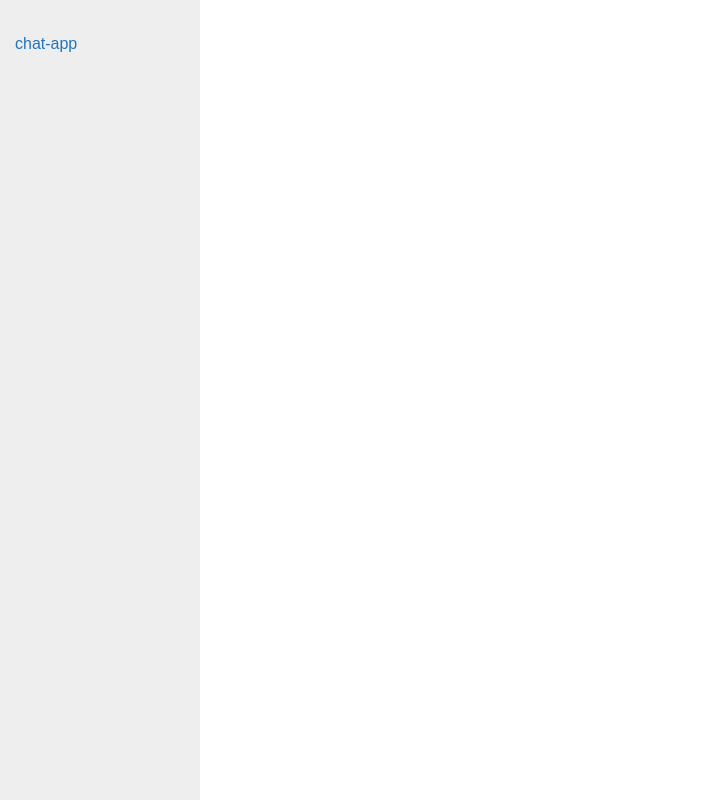
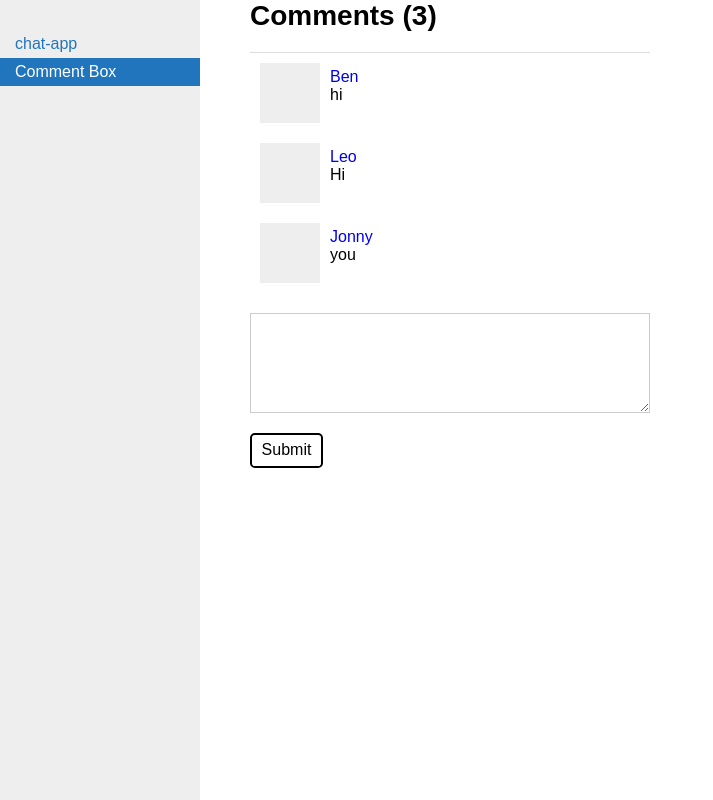
Before and after one commit to SiqiaoLi/small-components, a React (Create React App) app: page /comment in a window 1280 px wide. Shown: the whole page, without its empty margins (0-713 px from the left). Built offline with nearby package versions, Linux system fonts and the light colour scheme.

Commit message:
add comment-box

```diff
--- a/src/App.js
+++ b/src/App.js
@@ -2,7 +2,8 @@ import GlobalStyles from "./components/GlobalStyles";
 import Home from "./pages/Home";
 import ChatApp from "./pages/ChatApp";
 import SideNav from "./components/SideNav";
-import React, { useState } from "react";
+import CommentBox from "./pages/CommentBox";
+import React from "react";
 import { BrowserRouter as Router, Switch, Route } from "react-router-dom";
 
 function App() {
@@ -14,6 +15,7 @@ function App() {
         <Switch>
           <Route path="/" exact component={Home} />
           <Route path="/chat" component={ChatApp} />
+          <Route path="/comment" component={CommentBox} />
         </Switch>
       </div>
     </Router>
--- a/src/components/GlobalStyles.js
+++ b/src/components/GlobalStyles.js
@@ -6,6 +6,7 @@ const GlobalStyles = createGlobalStyle`
     padding: 0;
     box-sizing: border-box;
   }
+
   .App{
     font-family: sans-serif;
     padding-left: 250px;
--- a/src/components/SideNav.js
+++ b/src/components/SideNav.js
@@ -10,6 +10,11 @@ const SideNav = () => {
           chat-app
         </li>
       </Link>
+      <Link to="/comment">
+        <li className={`${pathname === "/comment" ? "is-active" : ""}`}>
+          Comment Box
+        </li>
+      </Link>
     </ul>
   );
 };
--- /dev/null
+++ b/src/components/commentBox/CommentBox.css
@@ -0,0 +1,56 @@
+a {
+  text-decoration: none;
+}
+
+button {
+  background: transparent;
+  border: 2px solid black;
+  cursor: pointer;
+  padding: 0.4rem 0.6rem;
+  transition: all 0.3s ease;
+  border-radius: 0.3rem;
+  font-size: 1rem;
+}
+
+button:hover {
+  background: black;
+  color: white;
+}
+
+.commment-box {
+  width: 400px;
+}
+
+.commment-box h1 {
+  font-size: 28px;
+  border-bottom: 1px solid #ddd;
+  padding-bottom: 20px;
+}
+
+.comment-list {
+  padding-top: 10px;
+}
+
+.comment-item {
+  position: relative;
+  height: 80px;
+  padding-left: 80px;
+  padding-top: 5px;
+}
+
+.comment-item .avatar {
+  position: absolute;
+  left: 10px;
+  top: 0px;
+  width: 60px;
+  height: 60px;
+  background-color: #eee;
+}
+
+.comment-form textarea {
+  width: 100%;
+  margin-top: 10px;
+  border: 1px solid #ccc;
+  height: 100px;
+  margin-bottom: 20px;
+}
--- /dev/null
+++ b/src/components/commentBox/CommentForm.js
@@ -0,0 +1,33 @@
+import React, { useState } from "react";
+
+const CommentForm = ({ comments, setComments }) => {
+  const [inputMsg, setInputMsg] = useState("");
+
+  const handleSend = () => {
+    const text = inputMsg;
+    if (text) {
+      const newMessages = [...comments, { author: "Ben", content: text }];
+      setComments(newMessages);
+      setInputMsg("");
+    }
+  };
+
+  const handleInput = (e) => {
+    setInputMsg(e.target.value);
+  };
+
+  return (
+    <div className="comment-form">
+      <form onSubmit={(evt) => evt.preventDefault()}>
+        <textarea
+          style={{ display: "block", width: "100%" }}
+          value={inputMsg}
+          onChange={handleInput}
+        />
+        <button onClick={handleSend}>Submit</button>
+      </form>
+    </div>
+  );
+};
+
+export default CommentForm;
--- /dev/null
+++ b/src/components/commentBox/CommentItem.js
@@ -0,0 +1,11 @@
+const CommentItem = ({ comment }) => {
+  return (
+    <div className="comment-item">
+      <span className="avatar" />
+      <a href="#">{comment.author}</a>
+      <p>{comment.content}</p>
+    </div>
+  );
+};
+
+export default CommentItem;
--- /dev/null
+++ b/src/components/commentBox/CommentList.js
@@ -0,0 +1,13 @@
+import CommentItem from "./CommentItem";
+
+const CommentList = ({ comments }) => {
+  return (
+    <div className="comment-list">
+      {comments.map((comment, index) => (
+        <CommentItem key={index} comment={comment} />
+      ))}
+    </div>
+  );
+};
+
+export default CommentList;
--- /dev/null
+++ b/src/pages/CommentBox.js
@@ -0,0 +1,24 @@
+import CommentForm from "../components/commentBox/CommentForm";
+import CommentList from "../components/commentBox/CommentList";
+import { useState } from "react";
+import "../components/commentBox/CommentBox.css";
+
+const CommentBox = () => {
+  const [comments, setComments] = useState(initComments);
+
+  return (
+    <div className="commment-box">
+      <h1>Comments ({comments.length})</h1>
+      <CommentList comments={comments} />
+      <CommentForm comments={comments} setComments={setComments} />
+    </div>
+  );
+};
+
+const initComments = [
+  { author: "Ben", content: "hi" },
+  { author: "Leo", content: "Hi" },
+  { author: "Jonny", content: "you" },
+];
+
+export default CommentBox;
```
